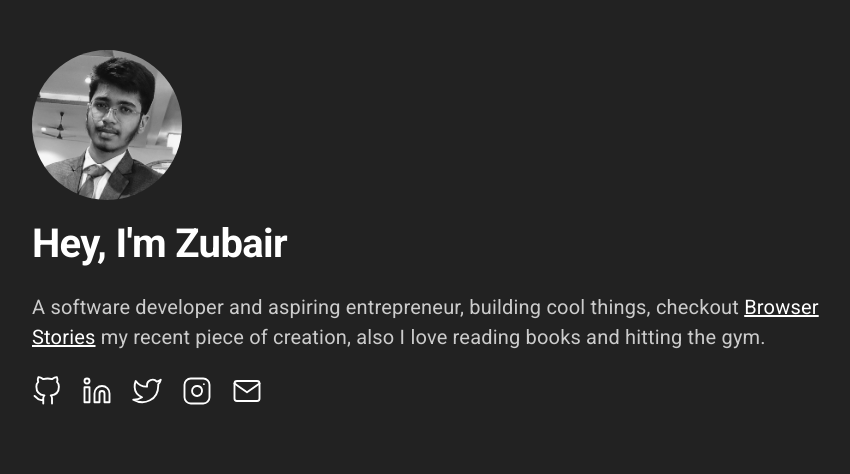
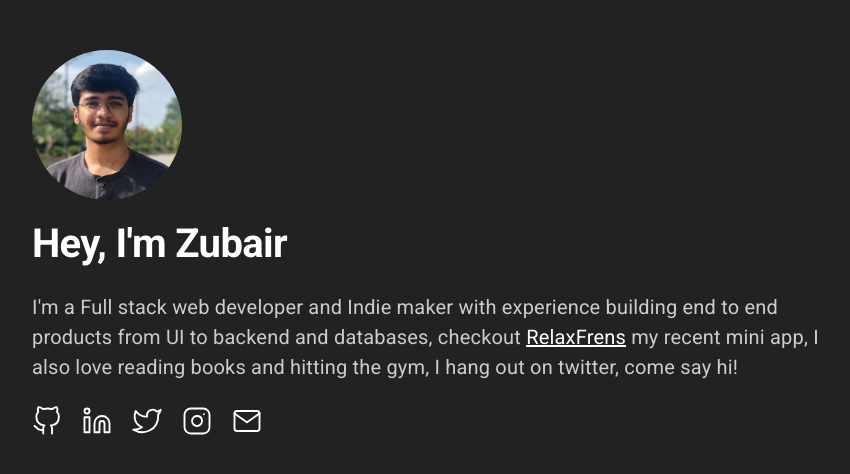
Before and after one commit to syedzubairahmed001/personal-site, a Next.js app: page / in a window 1280 px wide. Shown: the top 474 px of the page, without its empty margins (18-868 px from the left). Built offline with nearby package versions, Linux system fonts and the light colour scheme.

Commit message:
adds new profile image and updated description

```diff
--- a/components/Sec1/Sec1.jsx
+++ b/components/Sec1/Sec1.jsx
@@ -62,7 +62,7 @@ const Sec1 = (props) => {
     >
       <Grid item>
         <img
-          src="/images/profile_image.jpg"
+          src="/images/profile_image.jpeg"
           alt="Syed Zubair Ahmed"
           className={styles.profileImage}
         />
@@ -81,14 +81,13 @@ const Sec1 = (props) => {
             className={styles.subHeading}
             color="textSecondary"
           >
-            A software developer and aspiring entrepreneur,
-            building cool things, checkout {" "}
-            <a href="https://stories.zubs.xyz"
-                alt="Browser Stories"
+            I'm a Full stack web developer and Indie maker with experience building end to end products from UI to backend and databases, checkout {" "}
+            <a href="https://www.relaxfrens.com"
+                alt="RelaxFrens"
                 target="_blank"
                 noopener
                 className={styles.link}
-                noreferer >Browser Stories</a> my recent piece of creation, also I love reading books and hitting the gym.
+                noreferer >RelaxFrens</a> my recent mini app, I also love reading books and hitting the gym, I hang out on twitter, come say hi!
           </Typography>
         </Box>
         <Box mt={3}>
```
Also changed, not shown: public/images/profile_image.jpeg (added), public/images/profile_image.jpg (deleted).
